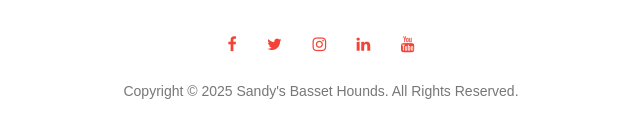
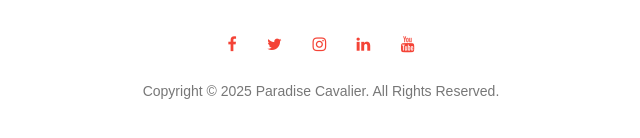
Before and after one commit to cavv1/cavv1, a plain HTML site: page Health.html in a window 1280 px wide. Shown: the part 1888-2026 px from the top of the page, 319-959 px from the left. Drawn offline with Linux system fonts and the light colour scheme.

Commit message:
Update Health.html

```diff
--- a/Health.html
+++ b/Health.html
@@ -101,7 +101,7 @@ cavalier king charles spaniel puppies for sale memphis tn, cavalier king charles
         <i class="fa fa-linkedin"></i>
         <i class="fa fa-youtube"></i>
     </div>
-    <p>Copyright © 2025 Sandy's Basset Hounds. All Rights Reserved.</p>
+    <p>Copyright © 2025 Paradise Cavalier. All Rights Reserved.</p>
 
 <!----JavaScript for toggle menu---->
 <script>
```
